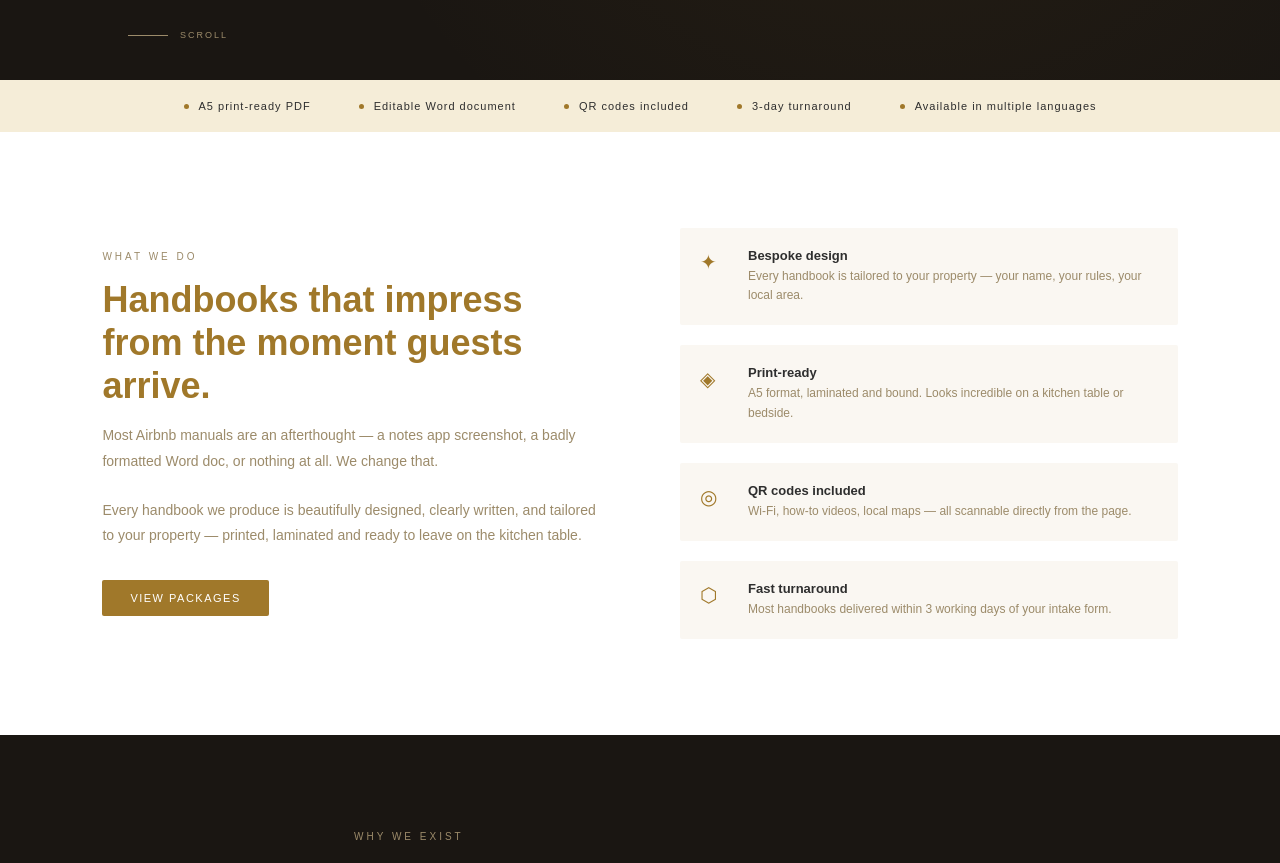
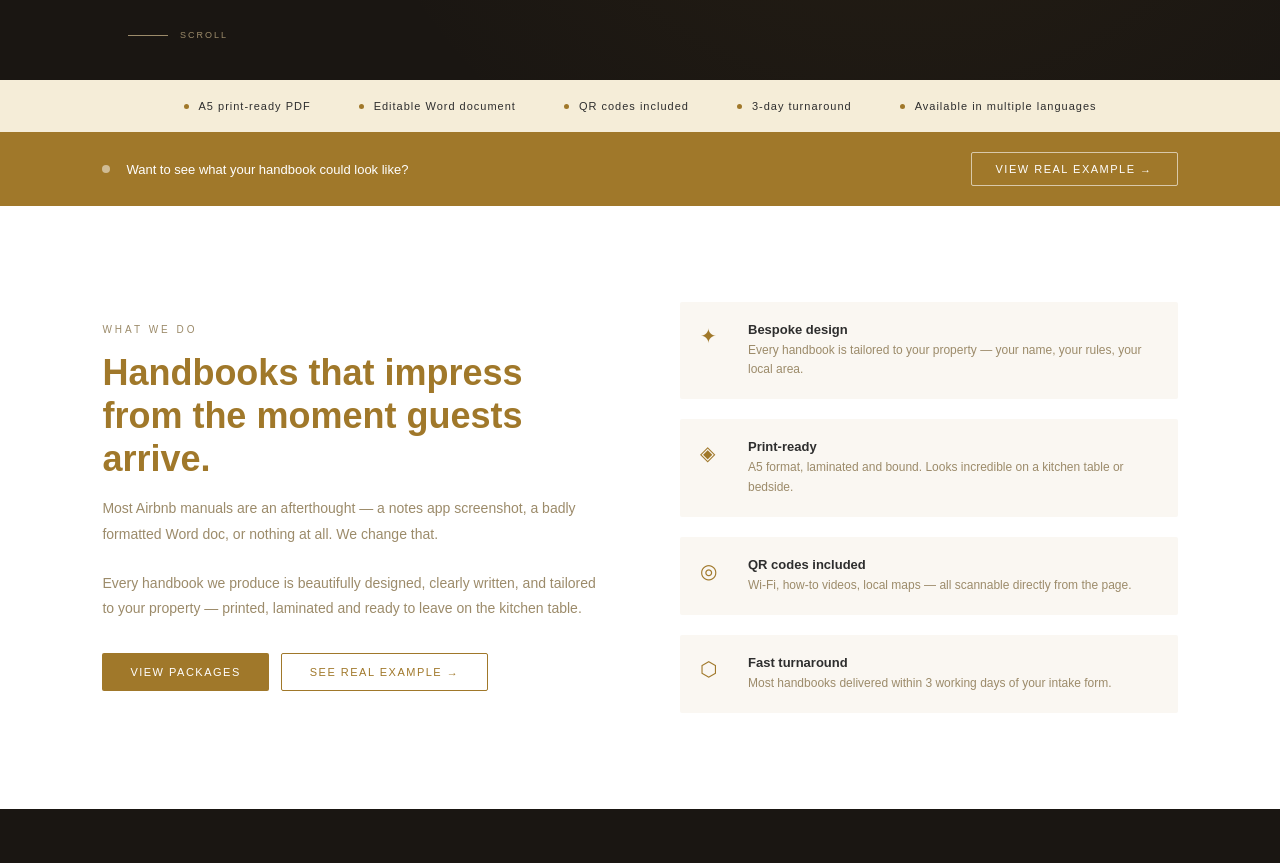
Before and after one commit to thehostcurator-boop/The-curated-host, a React (Create React App) app: page / in a window 1280 px wide. Shown: the part 720-1583 px from the top of the page. Built offline with nearby package versions, Linux system fonts and the light colour scheme.

Commit message:
Update App.jsx

```diff
--- a/src/App.jsx
+++ b/src/App.jsx
@@ -324,13 +324,13 @@ function HomePage({ setPage }) {
           </p>
           <div style={{ display: "flex", gap: "16px", flexWrap: "wrap", alignItems: "center" }}>
             <FormBtn text="Start Your Handbook" setPage={setPage} />
-            <button onClick={() => setPage("Services")} style={{
+            <button onClick={() => setPage("Portfolio")} style={{
               padding: "14px 28px", background: "transparent",
               border: `1px solid rgba(255,255,255,0.3)`, borderRadius: "2px", cursor: "pointer",
               fontFamily: "'Futura','Century Gothic',sans-serif",
               fontSize: "11px", letterSpacing: "1.5px", textTransform: "uppercase",
               color: "rgba(255,255,255,0.7)",
-            }}>See Packages</button>
+            }}>See a Real Example →</button>
           </div>
           <div style={{ marginTop: "16px", display: "flex", alignItems: "center", gap: "12px" }}>
             <span style={{ fontFamily: "'Futura','Century Gothic',sans-serif", fontSize: "11px", color: "rgba(255,255,255,0.4)" }}>or</span>
@@ -355,6 +355,21 @@ function HomePage({ setPage }) {
         ))}
       </div>
 
+      {/* Portfolio teaser strip */}
+      <div style={{ background: TERRA, padding: "20px clamp(20px, 8%, 10%)", display: "flex", alignItems: "center", justifyContent: "space-between", flexWrap: "wrap", gap: "16px" }}>
+        <div style={{ display: "flex", alignItems: "center", gap: "16px" }}>
+          <div style={{ width: "8px", height: "8px", borderRadius: "50%", background: "rgba(255,255,255,0.5)" }} />
+          <span style={{ fontFamily: "'Futura','Century Gothic',sans-serif", fontSize: "13px", color: WHITE }}>Want to see what your handbook could look like?</span>
+        </div>
+        <button onClick={() => setPage("Portfolio")} style={{
+          padding: "10px 24px", background: "transparent",
+          border: "1px solid rgba(255,255,255,0.6)", borderRadius: "2px", cursor: "pointer",
+          fontFamily: "'Futura','Century Gothic',sans-serif",
+          fontSize: "11px", letterSpacing: "1.5px", textTransform: "uppercase",
+          color: WHITE, whiteSpace: "nowrap",
+        }}>View Real Example →</button>
+      </div>
+
       {/* What we do */}
       <div style={{ padding: "clamp(48px, 8vw, 96px) clamp(20px, 8%, 10%)", background: WHITE }}>
         <div style={{ maxWidth: "min(1100px, 100%)", margin: "0 auto", display: "flex", gap: "80px", alignItems: "center", flexWrap: "wrap" }}>
@@ -367,11 +382,18 @@ function HomePage({ setPage }) {
             <p style={{ fontFamily: "'Futura','Century Gothic',sans-serif", fontSize: "14px", color: WARM, lineHeight: "1.8", marginBottom: "32px" }}>
               Every handbook we produce is beautifully designed, clearly written, and tailored to your property — printed, laminated and ready to leave on the kitchen table.
             </p>
-            <button onClick={() => setPage("Services")} style={{
-              padding: "12px 28px", background: TERRA, border: "none", borderRadius: "2px", cursor: "pointer",
-              fontFamily: "'Futura','Century Gothic',sans-serif", fontSize: "11px",
-              letterSpacing: "1.5px", textTransform: "uppercase", color: WHITE,
-            }}>View Packages</button>
+            <div style={{ display: "flex", gap: "12px", flexWrap: "wrap" }}>
+              <button onClick={() => setPage("Services")} style={{
+                padding: "12px 28px", background: TERRA, border: "none", borderRadius: "2px", cursor: "pointer",
+                fontFamily: "'Futura','Century Gothic',sans-serif", fontSize: "11px",
+                letterSpacing: "1.5px", textTransform: "uppercase", color: WHITE,
+              }}>View Packages</button>
+              <button onClick={() => setPage("Portfolio")} style={{
+                padding: "12px 28px", background: "transparent", border: `1px solid ${TERRA}`, borderRadius: "2px", cursor: "pointer",
+                fontFamily: "'Futura','Century Gothic',sans-serif", fontSize: "11px",
+                letterSpacing: "1.5px", textTransform: "uppercase", color: TERRA,
+              }}>See Real Example →</button>
+            </div>
           </div>
           <div style={{ flex: "1 1 340px", display: "flex", flexDirection: "column", gap: "20px" }}>
             {[
@@ -697,8 +719,8 @@ function PortfolioPage({ setPage }) {
               { img: IMG_LIFESTYLE_DINING, caption: "At home in the property", desc: "The handbook lives in the space — not in an email inbox or a PDF attachment." },
             ].map((p, i) => (
               <div key={i} style={{ background: WHITE, border: `1px solid ${RULE}`, borderRadius: "2px", overflow: "hidden" }}>
-                <div style={{ height: "220px", overflow: "hidden" }}>
-                  <img src={p.img} alt={p.caption} style={{ width: "100%", height: "100%", objectFit: "cover", display: "block" }} />
+                <div style={{ height: "260px", overflow: "hidden", background: "#f5f0e8" }}>
+                  <img src={p.img} alt={p.caption} style={{ width: "100%", height: "100%", objectFit: "contain", objectPosition: "center", display: "block" }} />
                 </div>
                 <div style={{ padding: "20px" }}>
                   <div style={{ fontFamily: "'Futura','Century Gothic',sans-serif", fontSize: "12px", fontWeight: "bold", color: TERRA, marginBottom: "6px", textTransform: "uppercase", letterSpacing: "1px" }}>{p.caption}</div>
```
